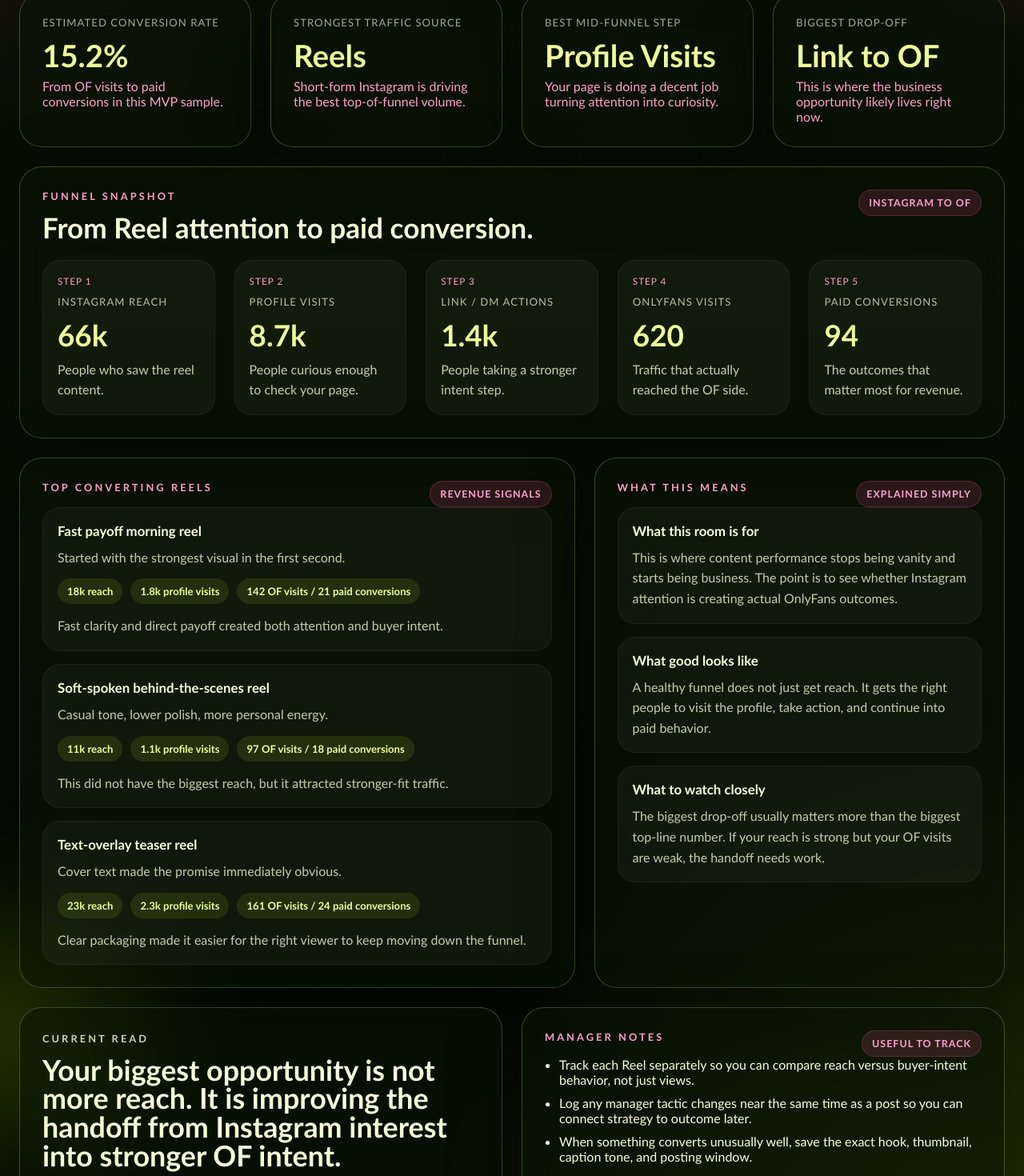
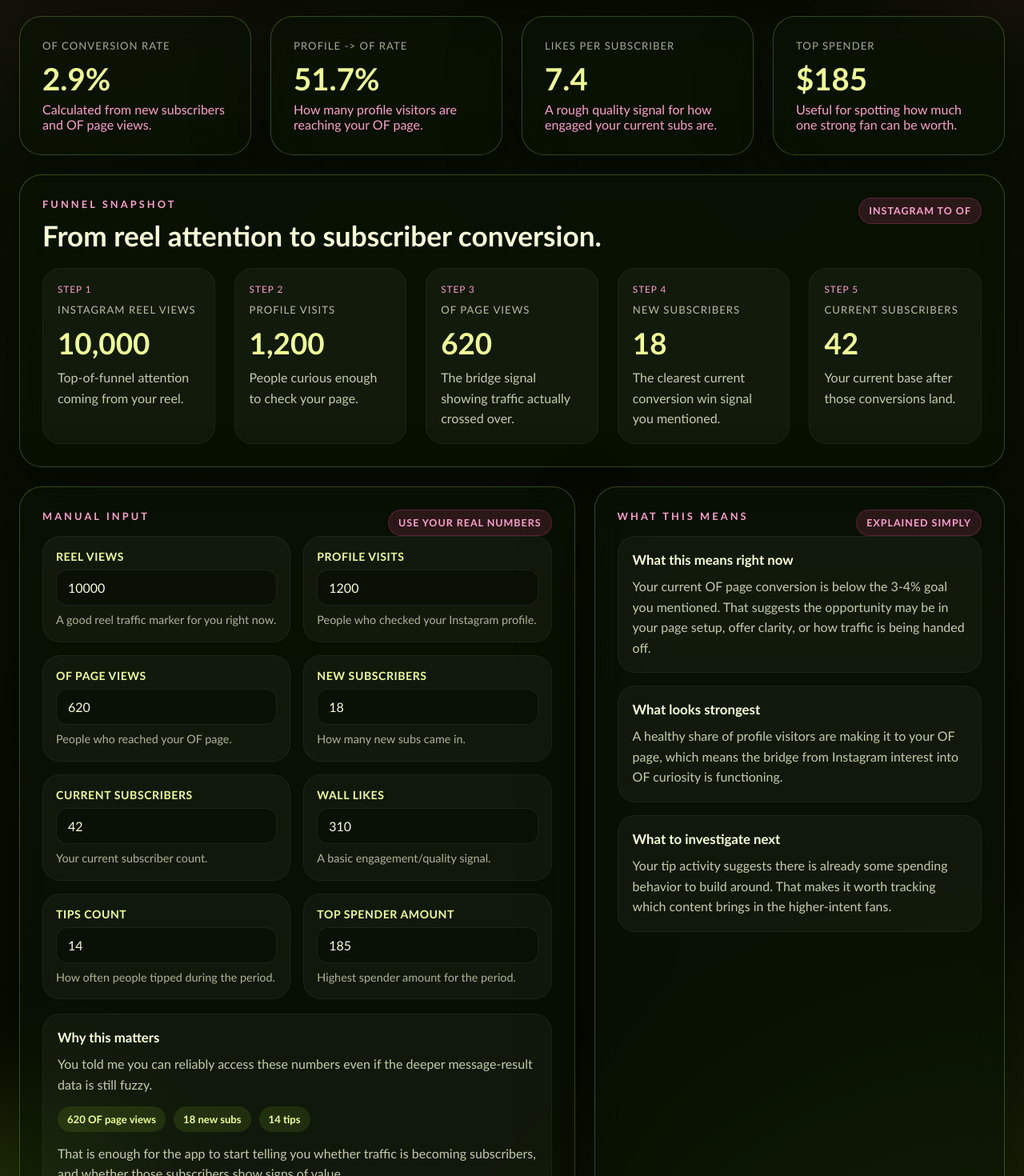
Before and after one commit to littlemadimade/maddiehq, a Next.js app: page /conversion in a window 1280 px wide. Shown: the part 620-2090 px from the top of the page at 80% size. Built offline with nearby package versions, Linux system fonts and the light colour scheme.

Commit message:
Add manual OF signal input MVP

```diff
--- a/app/conversion/page.tsx
+++ b/app/conversion/page.tsx
@@ -1,12 +1,33 @@
+"use client";
+
+import { useMemo, useState } from "react";
 import {
-  convertingReels,
-  explanationPoints,
-  funnelStages,
+  buildConversionSummary,
+  defaultConversionInputs,
+  formatWholeNumber,
   managerNotes,
-  revenueSignals
+  type ConversionInputs
 } from "@/lib/conversion";
 
 export default function ConversionPage() {
+  const [inputs, setInputs] = useState<ConversionInputs>(defaultConversionInputs);
+  const summary = useMemo(() => buildConversionSummary(inputs), [inputs]);
+
+  const inputFields: Array<{
+    key: keyof ConversionInputs;
+    label: string;
+    help: string;
+  }> = [
+    { key: "reelViews", label: "Reel Views", help: "A good reel traffic marker for you right now." },
+    { key: "profileVisits", label: "Profile Visits", help: "People who checked your Instagram profile." },
+    { key: "ofPageViews", label: "OF Page Views", help: "People who reached your OF page." },
+    { key: "newSubscribers", label: "New Subscribers", help: "How many new subs came in." },
+    { key: "totalSubscribers", label: "Current Subscribers", help: "Your current subscriber count." },
+    { key: "wallLikes", label: "Wall Likes", help: "A basic engagement/quality signal." },
+    { key: "tipsCount", label: "Tips Count", help: "How often people tipped during the period." },
+    { key: "topSpenderAmount", label: "Top Spender Amount", help: "Highest spender amount for the period." }
+  ];
+
   return (
     <main className="page">
       <section className="hero panel">
@@ -14,9 +35,9 @@
           <p className="eyebrow">Conversion Room</p>
           <h1>See whether your Instagram content is actually translating into OnlyFans results.</h1>
           <p className="lede">
-            This room is about the funnel from attention to money. It helps you
-            see where people are dropping off, where they are converting, and what
-            kinds of reels appear to bring in stronger business outcomes.
+            This room is about the funnel from attention to money. Plug in the OF-side
+            numbers you already know, and this page will turn them into a clearer
+            picture of how your Instagram traffic is translating into subscribers and spending signals.
           </p>
         </div>
         <div className="hero__note">
@@ -29,7 +50,7 @@
       </section>
 
       <section className="overview-grid">
-        {revenueSignals.map((signal) => (
+        {summary.stats.map((signal) => (
           <article className="stat-card panel" key={signal.label}>
             <p className="stat-card__label">{signal.label}</p>
             <p className="stat-card__value">{signal.value}</p>
@@ -42,12 +63,12 @@
         <div className="funnel-card__header">
           <div>
             <p className="eyebrow">Funnel Snapshot</p>
-            <h2>From Reel attention to paid conversion.</h2>
+            <h2>From reel attention to subscriber conversion.</h2>
           </div>
           <span className="suggestions-card__tag">Instagram to OF</span>
         </div>
         <div className="funnel-grid">
-          {funnelStages.map((stage, index) => (
+          {summary.funnel.map((stage, index) => (
             <article className="funnel-stage" key={stage.label}>
               <p className="funnel-stage__step">Step {index + 1}</p>
               <p className="funnel-stage__label">{stage.label}</p>
@@ -61,23 +82,43 @@
       <section className="conversion-grid">
         <article className="panel">
           <div className="suggestions-card__header">
-            <p className="eyebrow">Top Converting Reels</p>
-            <span className="suggestions-card__tag">Revenue signals</span>
+            <p className="eyebrow">Manual Input</p>
+            <span className="suggestions-card__tag">Use your real numbers</span>
           </div>
-          <div className="reel-list">
-            {convertingReels.map((reel) => (
-              <article className="reel-card" key={reel.title}>
-                <h3>{reel.title}</h3>
-                <p className="reel-card__hook">{reel.hook}</p>
-                <div className="reel-card__metrics">
-                  <span>{reel.reach}</span>
-                  <span>{reel.profileActions}</span>
-                  <span>{reel.ofSignal}</span>
-                </div>
-                <p className="reel-card__takeaway">{reel.takeaway}</p>
-              </article>
+          <div className="input-grid">
+            {inputFields.map((field) => (
+              <label className="input-card" key={field.key}>
+                <span className="input-card__label">{field.label}</span>
+                <input
+                  className="input-card__field"
+                  type="number"
+                  min="0"
+                  value={inputs[field.key]}
+                  onChange={(event) =>
+                    setInputs((current) => ({
+                      ...current,
+                      [field.key]: Number(event.target.value)
+                    }))
+                  }
+                />
+                <span className="input-card__help">{field.help}</span>
+              </label>
             ))}
           </div>
+          <article className="reel-card">
+            <h3>Why this matters</h3>
+            <p className="reel-card__hook">
+              You told me you can reliably access these numbers even if the deeper message-result data is still fuzzy.
+            </p>
+            <div className="reel-card__metrics">
+              <span>{formatWholeNumber(inputs.ofPageViews)} OF page views</span>
+              <span>{formatWholeNumber(inputs.newSubscribers)} new subs</span>
+              <span>{formatWholeNumber(inputs.tipsCount)} tips</span>
+            </div>
+            <p className="reel-card__takeaway">
+              That is enough for the app to start telling you whether traffic is becoming subscribers, and whether those subscribers show signs of value.
+            </p>
+          </article>
         </article>
 
         <article className="panel">
@@ -86,7 +127,7 @@
             <span className="suggestions-card__tag">Explained simply</span>
           </div>
           <div className="explanation-list">
-            {explanationPoints.map((point) => (
+            {summary.explanation.map((point) => (
               <article className="explanation-card" key={point.title}>
                 <h3>{point.title}</h3>
                 <p>{point.body}</p>
@@ -99,16 +140,16 @@
       <section className="bottom-grid">
         <article className="panel breakdown-card">
           <p className="eyebrow">Current Read</p>
-          <h2>Your biggest opportunity is not more reach. It is improving the handoff from Instagram interest into stronger OF intent.</h2>
+          <h2>Your biggest job now is figuring out whether traffic is becoming subscribers at the rate you want.</h2>
           <p>
-            In this MVP sample, the top of the funnel is healthy enough to work
-            with. The more valuable question is what makes someone move from
-            &quot;that reel was interesting&quot; to &quot;I want more of this creator right now.&quot;
+            You said your managers talk about wanting the page-view-to-subscriber
+            ratio closer to 3-4%. This room gives you a place to plug in the pieces
+            you already have and let the app do the rough conversion math for you.
           </p>
           <p>
-            The posts that convert best appear to create clarity fast, feel personal,
-            and make the next step feel natural rather than forced. That is the pattern
-            to keep pressure-testing.
+            It is not the final version yet, but it is now a practical first step
+            toward answering the question that matters: is your traffic actually turning
+            into subscriber growth and better business outcomes?
           </p>
         </article>
 
--- a/app/globals.css
+++ b/app/globals.css
@@ -588,6 +588,52 @@
   gap: 16px;
 }
 
+.input-grid {
+  display: grid;
+  grid-template-columns: repeat(2, minmax(0, 1fr));
+  gap: 16px;
+  margin-bottom: 18px;
+}
+
+.input-card {
+  display: flex;
+  flex-direction: column;
+  gap: 8px;
+  padding: 16px;
+  border-radius: 22px;
+  background: rgba(255, 255, 255, 0.04);
+  border: 1px solid rgba(255, 255, 255, 0.05);
+}
+
+.input-card__label {
+  color: var(--lime-soft);
+  font-size: 0.88rem;
+  font-weight: 700;
+  letter-spacing: 0.04em;
+  text-transform: uppercase;
+}
+
+.input-card__field {
+  width: 100%;
+  padding: 12px 14px;
+  border: 1px solid rgba(255, 255, 255, 0.08);
+  border-radius: 14px;
+  background: rgba(8, 14, 4, 0.7);
+  color: var(--text);
+  font: inherit;
+}
+
+.input-card__field:focus {
+  outline: 2px solid rgba(182, 255, 39, 0.35);
+  outline-offset: 2px;
+}
+
+.input-card__help {
+  color: rgba(248, 255, 213, 0.68);
+  font-size: 0.9rem;
+  line-height: 1.45;
+}
+
 .reel-card h3,
 .explanation-card h3 {
   margin: 0 0 10px;
@@ -870,6 +916,10 @@
     grid-template-columns: 1fr 1fr;
   }
 
+  .input-grid {
+    grid-template-columns: 1fr;
+  }
+
   .panel {
     padding: 20px;
   }
--- a/app/layout.tsx
+++ b/app/layout.tsx
@@ -26,7 +26,6 @@
               <Link href="/insights">Insights</Link>
               <Link href="/tracker">Tracker</Link>
               <Link href="/conversion">Conversion</Link>
-              <Link href="/good-morning">Good Morning</Link>
               <button className="topbar__menu" type="button">
                 More Tools Soon
               </button>
--- a/lib/conversion.ts
+++ b/lib/conversion.ts
@@ -1,102 +1,128 @@
-export type FunnelStage = {
-  label: string;
-  value: string;
-  detail: string;
+export type ConversionInputs = {
+  reelViews: number;
+  profileVisits: number;
+  ofPageViews: number;
+  newSubscribers: number;
+  totalSubscribers: number;
+  wallLikes: number;
+  tipsCount: number;
+  topSpenderAmount: number;
 };
 
-export type ConvertingReel = {
-  title: string;
-  hook: string;
-  reach: string;
-  profileActions: string;
-  ofSignal: string;
-  takeaway: string;
+export const defaultConversionInputs: ConversionInputs = {
+  reelViews: 10000,
+  profileVisits: 1200,
+  ofPageViews: 620,
+  newSubscribers: 18,
+  totalSubscribers: 42,
+  wallLikes: 310,
+  tipsCount: 14,
+  topSpenderAmount: 185
 };
 
-export type RevenueSignal = {
-  label: string;
-  value: string;
-  note: string;
-};
+export function formatWholeNumber(value: number) {
+  return new Intl.NumberFormat("en-US", { maximumFractionDigits: 0 }).format(value);
+}
 
-export const funnelStages: FunnelStage[] = [
-  { label: "Instagram Reach", value: "66k", detail: "People who saw the reel content." },
-  { label: "Profile Visits", value: "8.7k", detail: "People curious enough to check your page." },
-  { label: "Link / DM Actions", value: "1.4k", detail: "People taking a stronger intent step." },
-  { label: "OnlyFans Visits", value: "620", detail: "Traffic that actually reached the OF side." },
-  { label: "Paid Conversions", value: "94", detail: "The outcomes that matter most for revenue." }
-];
+export function formatPercent(value: number) {
+  return `${value.toFixed(1)}%`;
+}
 
-export const revenueSignals: RevenueSignal[] = [
+export function formatCurrency(value: number) {
+  return new Intl.NumberFormat("en-US", {
+    style: "currency",
+    currency: "USD",
+    maximumFractionDigits: 0
+  }).format(value);
+}
+
+export function buildConversionSummary(inputs: ConversionInputs) {
+  const safePercent = (numerator: number, denominator: number) =>
+    denominator > 0 ? (numerator / denominator) * 100 : 0;
+
+  const ofConversionRate = safePercent(inputs.newSubscribers, inputs.ofPageViews);
+  const profileToOfRate = safePercent(inputs.ofPageViews, inputs.profileVisits);
+  const likesPerSubscriber = inputs.totalSubscribers > 0 ? inputs.wallLikes / inputs.totalSubscribers : 0;
+  const tipsPerSubscriber = inputs.totalSubscribers > 0 ? inputs.tipsCount / inputs.totalSubscribers : 0;
+
+  return {
+    stats: [
       {
-    label: "Estimated Conversion Rate",
-    value: "15.2%",
-    note: "From OF visits to paid conversions in this MVP sample."
+        label: "OF Conversion Rate",
+        value: formatPercent(ofConversionRate),
+        note: "Calculated from new subscribers and OF page views."
       },
       {
-    label: "Strongest Traffic Source",
-    value: "Reels",
-    note: "Short-form Instagram is driving the best top-of-funnel volume."
+        label: "Profile -> OF Rate",
+        value: formatPercent(profileToOfRate),
+        note: "How many profile visitors are reaching your OF page."
       },
       {
-    label: "Best Mid-Funnel Step",
-    value: "Profile Visits",
-    note: "Your page is doing a decent job turning attention into curiosity."
+        label: "Likes Per Subscriber",
+        value: likesPerSubscriber.toFixed(1),
+        note: "A rough quality signal for how engaged your current subs are."
       },
       {
-    label: "Biggest Drop-Off",
-    value: "Link to OF",
-    note: "This is where the business opportunity likely lives right now."
+        label: "Top Spender",
+        value: formatCurrency(inputs.topSpenderAmount),
+        note: "Useful for spotting how much one strong fan can be worth."
       }
-];
-
-export const convertingReels: ConvertingReel[] = [
+    ],
+    funnel: [
       {
-    title: "Fast payoff morning reel",
-    hook: "Started with the strongest visual in the first second.",
-    reach: "18k reach",
-    profileActions: "1.8k profile visits",
-    ofSignal: "142 OF visits / 21 paid conversions",
-    takeaway: "Fast clarity and direct payoff created both attention and buyer intent."
+        label: "Instagram Reel Views",
+        value: formatWholeNumber(inputs.reelViews),
+        detail: "Top-of-funnel attention coming from your reel."
       },
       {
-    title: "Soft-spoken behind-the-scenes reel",
-    hook: "Casual tone, lower polish, more personal energy.",
-    reach: "11k reach",
-    profileActions: "1.1k profile visits",
-    ofSignal: "97 OF visits / 18 paid conversions",
-    takeaway: "This did not have the biggest reach, but it attracted stronger-fit traffic."
+        label: "Profile Visits",
+        value: formatWholeNumber(inputs.profileVisits),
+        detail: "People curious enough to check your page."
       },
       {
-    title: "Text-overlay teaser reel",
-    hook: "Cover text made the promise immediately obvious.",
-    reach: "23k reach",
-    profileActions: "2.3k profile visits",
-    ofSignal: "161 OF visits / 24 paid conversions",
-    takeaway: "Clear packaging made it easier for the right viewer to keep moving down the funnel."
-  }
-];
-
-export const explanationPoints = [
-  {
-    title: "What this room is for",
-    body:
-      "This is where content performance stops being vanity and starts being business. The point is to see whether Instagram attention is creating actual OnlyFans outcomes."
+        label: "OF Page Views",
+        value: formatWholeNumber(inputs.ofPageViews),
+        detail: "The bridge signal showing traffic actually crossed over."
       },
       {
-    title: "What good looks like",
-    body:
-      "A healthy funnel does not just get reach. It gets the right people to visit the profile, take action, and continue into paid behavior."
+        label: "New Subscribers",
+        value: formatWholeNumber(inputs.newSubscribers),
+        detail: "The clearest current conversion win signal you mentioned."
       },
       {
-    title: "What to watch closely",
+        label: "Current Subscribers",
+        value: formatWholeNumber(inputs.totalSubscribers),
+        detail: "Your current base after those conversions land."
+      }
+    ],
+    explanation: [
+      {
+        title: "What this means right now",
         body:
-      "The biggest drop-off usually matters more than the biggest top-line number. If your reach is strong but your OF visits are weak, the handoff needs work."
+          ofConversionRate >= 3
+            ? "Your current OF page conversion is in the target zone you mentioned. The next question becomes whether those subscribers are the kind that go on to spend."
+            : "Your current OF page conversion is below the 3-4% goal you mentioned. That suggests the opportunity may be in your page setup, offer clarity, or how traffic is being handed off."
+      },
+      {
+        title: "What looks strongest",
+        body:
+          profileToOfRate >= 35
+            ? "A healthy share of profile visitors are making it to your OF page, which means the bridge from Instagram interest into OF curiosity is functioning."
+            : "A lot of attention may be getting lost before people even reach OF. That usually means the bridge step itself needs attention, not just the content."
+      },
+      {
+        title: "What to investigate next",
+        body:
+          tipsPerSubscriber >= 0.25
+            ? "Your tip activity suggests there is already some spending behavior to build around. That makes it worth tracking which content brings in the higher-intent fans."
+            : "If subscriber growth is happening but tip activity is still light, you may be attracting interest without enough buyer intent yet."
       }
-];
+    ]
+  };
+}
 
 export const managerNotes = [
-  "Track each Reel separately so you can compare reach versus buyer-intent behavior, not just views.",
-  "Log any manager tactic changes near the same time as a post so you can connect strategy to outcome later.",
-  "When something converts unusually well, save the exact hook, thumbnail, caption tone, and posting window."
+  "Track OF page views and new subscribers together so the app can calculate your rough conversion rate automatically.",
+  "When a reel brings subs, note the hook, cover, and posting window so you can compare what kind of traffic converts best.",
+  "Top spender amount is worth tracking because one strong buyer can matter more than a lot of passive traffic."
 ];
```
Also changed, not shown: app/good-morning/page.tsx (deleted, +0 -34 lines), app/page.tsx (+0 -7 lines), 1 other file (tests, documents, lock files or other folders). Lines whose indentation alone changed are shown as unchanged.
